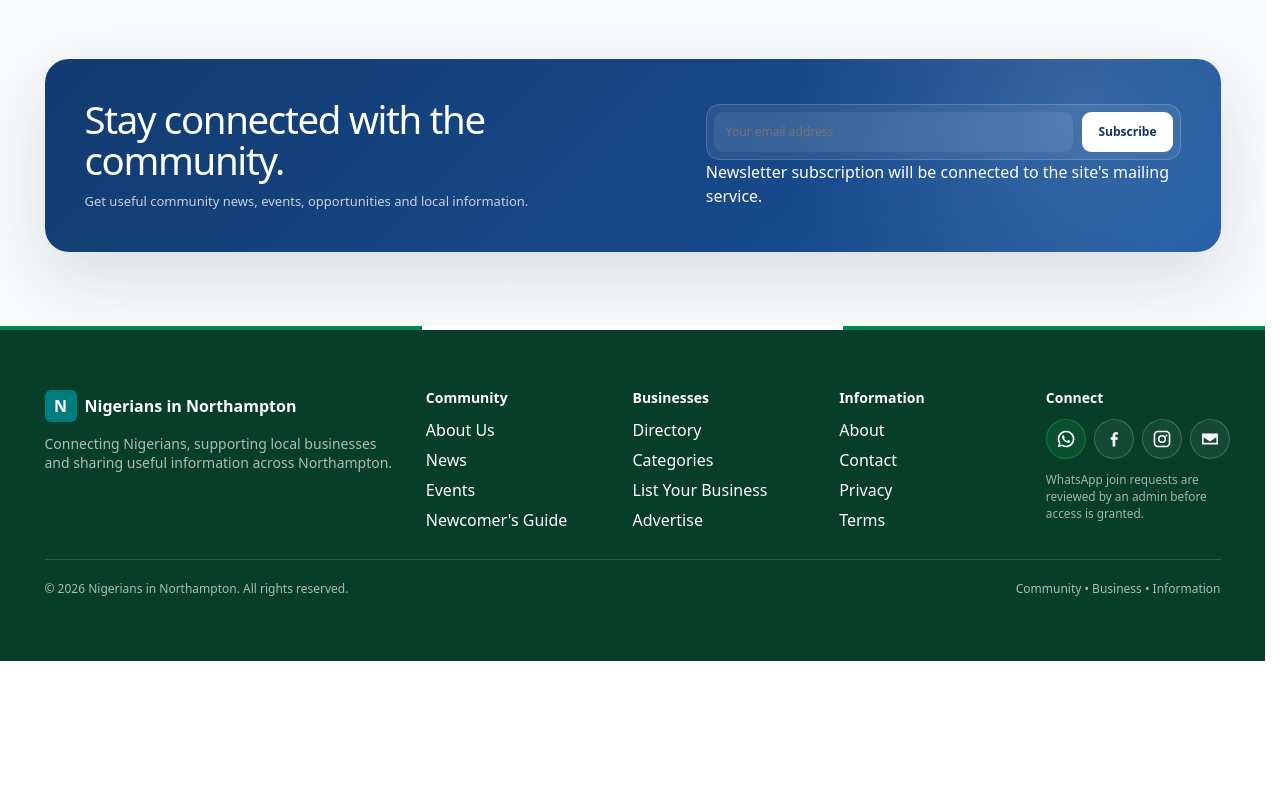
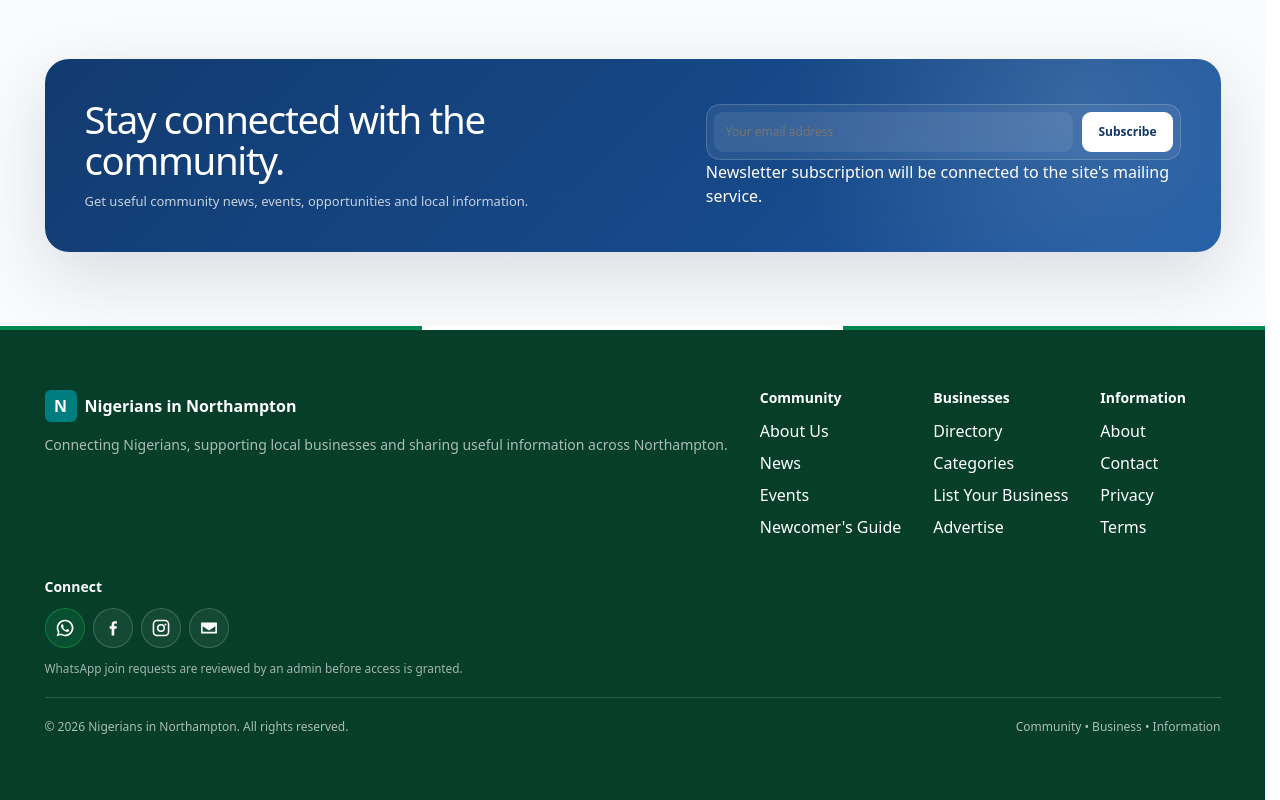
Before and after one commit to lordrico99/nigerians-in-northampton, a plain HTML site: page news.html in a window 1280 px wide. Shown: the part 3360-4160 px from the top of the page. Before the commit the page ends 4021 px from the top, so only its background shows below. Drawn offline with Linux system fonts and the light colour scheme; no server answers.

Commit message:
modified news footer

```diff
--- a/news.html
+++ b/news.html
@@ -55,42 +55,70 @@
 
     html,
     body {
-      width: 100%;
-      max-width: 100%;
-      min-height: 100%;
-      margin: 0 !important;
-      padding: 0 !important;
-      overflow-x: hidden !important;
+
+      width:
+        100%;
+
+      max-width:
+        100%;
+
+      min-height:
+        100%;
+
+      margin:
+        0 !important;
+
+      padding:
+        0 !important;
+
+      overflow-x:
+        hidden !important;
+
     }
 
 
     /* =========================================================
-       PAGE LAYOUT / STICKY FOOTER
+       PAGE LAYOUT
+       Keep the footer at the bottom without changing the
+       internal footer layout.
     ========================================================== */
 
     body.news-page {
 
-      min-height: 100vh !important;
-      min-height: 100dvh !important;
-
-      display: flex !important;
-      flex-direction: column !important;
-
-      width: 100% !important;
-
-      margin: 0 !important;
-      padding: 0 !important;
-
-      overflow-x: hidden !important;
+      min-height:
+        100vh !important;
+
+      min-height:
+        100dvh !important;
+
+      display:
+        flex !important;
+
+      flex-direction:
+        column !important;
+
+      width:
+        100% !important;
+
+      margin:
+        0 !important;
+
+      padding:
+        0 !important;
+
+      overflow-x:
+        hidden !important;
 
     }
 
 
     body.news-page > #siteHeader {
 
-      flex: 0 0 auto !important;
-
-      width: 100% !important;
+      flex:
+        0 0 auto !important;
+
+      width:
+        100% !important;
 
     }
 
@@ -101,39 +129,65 @@
     body.news-page > .news-hero-wrap,
     body.news-page > .news-topics {
 
-      flex: 0 0 auto !important;
-
-      width: 100% !important;
+      flex:
+        0 0 auto !important;
+
+      width:
+        100% !important;
 
     }
 
 
     body.news-page > main {
 
-      flex: 1 0 auto !important;
-
-      width: 100% !important;
-
-      min-width: 0 !important;
-
-      margin: 0 !important;
+      flex:
+        1 0 auto !important;
+
+      width:
+        100% !important;
+
+      min-width:
+        0 !important;
+
+      margin:
+        0 !important;
 
     }
 
 
     /* =========================================================
-       FINAL FOOTER LAYOUT FIX
-
-       #siteFooter does not create a second layout box.
-       The actual footer becomes the flex item.
+       FOOTER LAYOUT
+       Match index.html / businesses.html / other pages.
     ========================================================== */
 
     body.news-page > #siteFooter {
 
-      display: contents !important;
-
-      margin: 0 !important;
-      padding: 0 !important;
+      display:
+        block !important;
+
+      flex:
+        0 0 auto !important;
+
+      width:
+        100% !important;
+
+      max-width:
+        100% !important;
+
+      height:
+        auto !important;
+
+      min-height:
+        0 !important;
+
+      margin:
+        0 !important;
+
+      padding:
+        0 !important;
+
+      background:
+        transparent !important;
 
     }
 
@@ -141,49 +195,88 @@
     body.news-page > #siteFooter > footer.site-footer,
     body.news-page > #siteFooter > footer.nin-footer {
 
-      display: block !important;
-
-      position: relative !important;
-
-      flex: 0 0 auto !important;
-
-      width: 100% !important;
-
-      max-width: 100% !important;
-
-      height: auto !important;
-
-      min-height: 0 !important;
-
-      margin: 0 !important;
-
-      line-height: normal !important;
-
-    }
-
+      display:
+        block !important;
+
+      position:
+        relative !important;
+
+      width:
+        100% !important;
+
+      max-width:
+        100% !important;
+
+      height:
+        auto !important;
+
+      min-height:
+        0 !important;
+
+      margin:
+        0 !important;
+
+    }
+
+
+    /* =========================================================
+       FOOTER INTERNAL ROW
+       Allow the normal shared footer Bootstrap/custom column
+       system to control spacing exactly as on other pages.
+    ========================================================== */
+
+    body.news-page > #siteFooter > footer.site-footer > .container > .row,
+    body.news-page > #siteFooter > footer.nin-footer > .container > .row {
+
+      display:
+        flex !important;
+
+      flex-wrap:
+        wrap !important;
+
+      margin-top:
+        0 !important;
+
+      margin-bottom:
+        0 !important;
+
+    }
+
+
+    body.news-page > #siteFooter > footer.site-footer > .container > .row > [class*="col-"],
+    body.news-page > #siteFooter > footer.nin-footer > .container > .row > [class*="col-"] {
+
+      min-width:
+        0 !important;
+
+    }
+
+
+    /* =========================================================
+       DO NOT CREATE EXTRA CONTENT FROM THE FOOTER WRAPPER
+    ========================================================== */
 
     body.news-page > #siteFooter::before,
     body.news-page > #siteFooter::after {
 
-      content: none !important;
-
-      display: none !important;
-
-    }
-
-
-    body.news-page > #siteFooter > footer.site-footer::after,
-    body.news-page > #siteFooter > footer.nin-footer::after {
-
-      content: none !important;
-
-    }
-
+      content:
+        none !important;
+
+      display:
+        none !important;
+
+    }
+
+
+    /* =========================================================
+       REMOVE EXTERNAL BOTTOM SPACE
+    ========================================================== */
 
     body.news-page footer.site-footer,
     body.news-page footer.nin-footer {
 
-      margin-bottom: 0 !important;
+      margin-bottom:
+        0 !important;
 
     }
 
@@ -194,17 +287,23 @@
 
     body.news-page > .modal {
 
-      position: fixed !important;
-
-      inset: 0 !important;
-
-      width: 100% !important;
-
-      max-width: none !important;
-
-      height: 100% !important;
-
-      margin: 0 !important;
+      position:
+        fixed !important;
+
+      inset:
+        0 !important;
+
+      width:
+        100% !important;
+
+      max-width:
+        none !important;
+
+      height:
+        100% !important;
+
+      margin:
+        0 !important;
 
     }
 
@@ -215,14 +314,29 @@
 
     .news-page {
 
-      --news-primary: #174a8b;
-      --news-primary-dark: #0f3566;
-      --news-primary-soft: #edf4ff;
-      --news-ink: #122033;
-      --news-muted: #68758a;
-      --news-border: #e5eaf1;
-      --news-surface: #ffffff;
-      --news-surface-2: #f6f8fb;
+      --news-primary:
+        #174a8b;
+
+      --news-primary-dark:
+        #0f3566;
+
+      --news-primary-soft:
+        #edf4ff;
+
+      --news-ink:
+        #122033;
+
+      --news-muted:
+        #68758a;
+
+      --news-border:
+        #e5eaf1;
+
+      --news-surface:
+        #ffffff;
+
+      --news-surface-2:
+        #f6f8fb;
 
       background:
         radial-gradient(
@@ -243,7 +357,10 @@
 
 
     .news-page a {
-      text-decoration: none;
+
+      text-decoration:
+        none;
+
     }
 
 
@@ -268,26 +385,34 @@
 
     .news-notice-inner {
 
-      display: flex;
-
-      align-items: center;
-
-      justify-content: space-between;
-
-      gap: 16px;
-
-      flex-wrap: wrap;
+      display:
+        flex;
+
+      align-items:
+        center;
+
+      justify-content:
+        space-between;
+
+      gap:
+        16px;
+
+      flex-wrap:
+        wrap;
 
     }
 
 
     .news-notice-label {
 
-      display: inline-flex;
-
-      align-items: center;
-
-      gap: 8px;
+      display:
+        inline-flex;
+
+      align-items:
+        center;
+
+      gap:
+        8px;
 
       font-size:
         12px;
@@ -323,11 +448,14 @@
 
     .news-sample-badge {
 
-      display: inline-flex;
-
-      align-items: center;
-
-      gap: 7px;
+      display:
+        inline-flex;
+
+      align-items:
+        center;
+
+      gap:
+        7px;
 
       padding:
         7px 11px;
@@ -2122,7 +2250,7 @@
 
 
     /* =========================================================
-       MODAL
+       MODAL IMAGE
     ========================================================== */
 
     .news-modal-image {
@@ -2529,9 +2657,7 @@
         ></div>
 
 
-        <div
-          class="news-slider-arrows"
-        >
+        <div class="news-slider-arrows">
 
           <button
             type="button"
@@ -3595,11 +3721,15 @@
       id="northampton"
       class="news-section"
     >
+
       <div class="container">
+
         <div class="visually-hidden">
           Northampton community news and information.
         </div>
+
       </div>
+
     </section>
 
 
```
